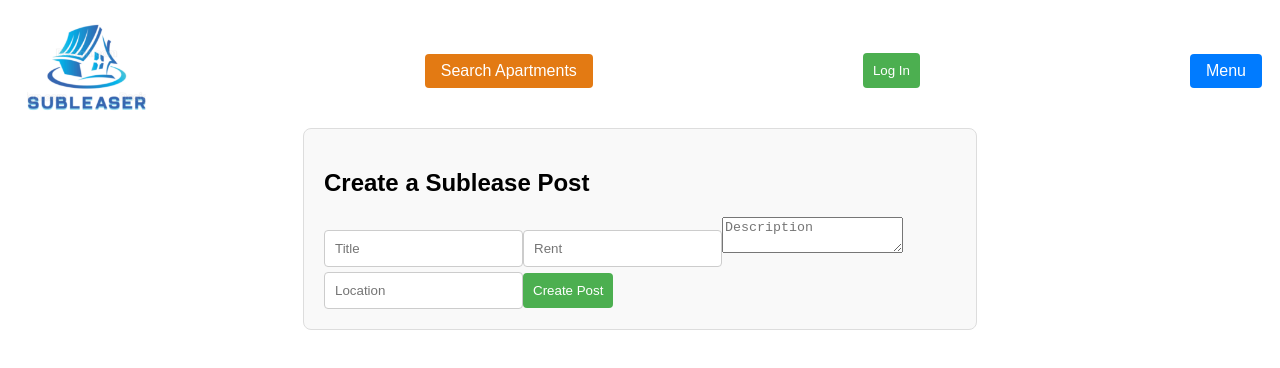
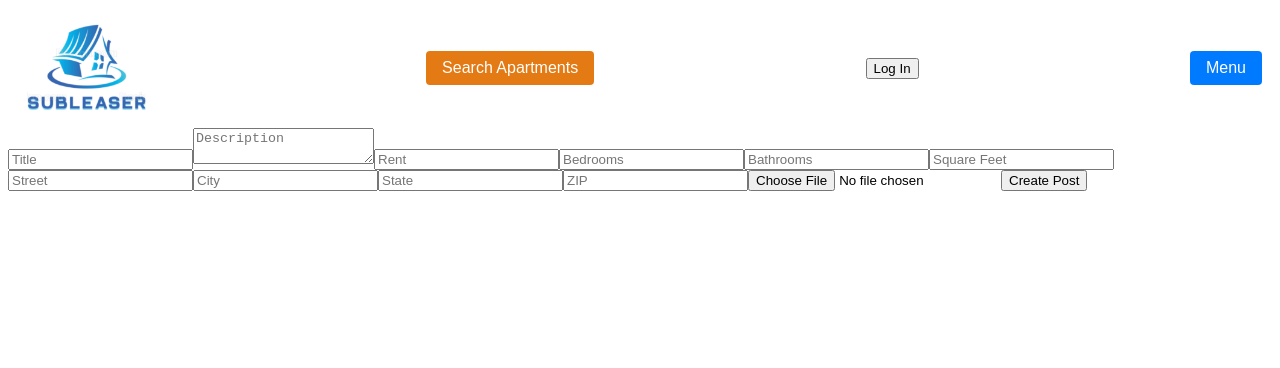
Before and after one commit to jaydenm1751/CIS4914-Project, a React (Create React App) app in the folder frontend/: page /CreatePost in a window 1280 px wide. Shown: the top 368 px of the page. Built offline with nearby package versions, Linux system fonts and the light colour scheme; no server answers.

Commit message:
Added posting ability and file upload functionality in CreatePost.js

```diff
--- a/frontend/package.json
+++ b/frontend/package.json
@@ -5,8 +5,8 @@
   "dependencies": {
     "@emotion/react": "^11.13.3",
     "@emotion/styled": "^11.13.0",
-    "@mui/icons-material": "^6.1.3",
-    "@mui/material": "^6.1.3",
+    "@mui/icons-material": "^6.1.4",
+    "@mui/material": "^6.1.4",
     "@reduxjs/toolkit": "^2.2.7",
     "@testing-library/jest-dom": "^5.14.1",
     "@testing-library/react": "^13.0.0",
--- a/frontend/src/components/CreatePost/CreatePost.js
+++ b/frontend/src/components/CreatePost/CreatePost.js
@@ -1,78 +1,144 @@
 import React, { useState } from 'react';
-import './CreatePost.css'; // Custom CSS file for styling
-import { db } from "../../config/firebase";
+import { db, storage } from '../../config/firebase'; // Import storage from firebase config
 import { collection, addDoc } from 'firebase/firestore';
+import { ref, uploadBytes, getDownloadURL } from 'firebase/storage'; // Import storage utilities
 
-function CreatePost() {
-  // State hooks to manage form fields
-  const [title, setTitle] = useState("");
-  const [rent, setRent] = useState("");
-  const [description, setDescription] = useState("");
-  const [location, setLocation] = useState("");
+const CreatePost = () => {
+  const [title, setTitle] = useState('');
+  const [description, setDescription] = useState('');
+  const [rent, setRent] = useState('');
+  const [numBedrooms, setNumBedrooms] = useState('');
+  const [numBathrooms, setNumBathrooms] = useState('');
+  const [sqft, setSqft] = useState('');
+  const [imageFile, setImageFile] = useState(null); // For storing the selected file
 
-  // Handle file input change
-  // const handlePhotoChange = (e) => {
-  //   setPhoto(e.target.files[0]);
-  // };
+  // Address fields
+  const [street, setStreet] = useState('');
+  const [city, setCity] = useState('');
+  const [state, setState] = useState('');
+  const [zip, setZip] = useState('');
 
-  // Handle form submission
-  const handleCreatePost = async (e) => {
+  // Construct address object
+  const address = {
+    street,
+    city,
+    state,
+    zip,
+  };
+
+  const handleImageChange = (e) => {
+    setImageFile(e.target.files[0]); // Grab the first file selected
+  };
+
+  const handleSubmit = async (e) => {
     e.preventDefault();
+
     try {
-      await addDoc(collection(db, "posts"), {
-        title: title,
-        rent: rent,
-        description: description,
-        location: location,
-        createdAt: new Date(),
-      })
-      console.log("Post added Successfully");
-      //Clears form after creation
-      setTitle("");
-      setRent("");
-      setDescription("");
-      setLocation("");
+      let imageUrl = '';
+      if (imageFile) {
+        // Upload image to Firebase Storage
+        const imageRef = ref(storage, `images/${imageFile.name}`);
+        const snapshot = await uploadBytes(imageRef, imageFile);
+        imageUrl = await getDownloadURL(snapshot.ref); // Get the download URL
+      }
 
+      // Add sublease post to Firestore
+      const subleaseData = {
+        title,
+        description,
+        rent,
+        numBedrooms,
+        numBathrooms,
+        sqft,
+        imageUrl, // Store the image URL from Firebase Storage
+        address,
+      };
+
+      await addDoc(collection(db, 'subleases'), subleaseData);
+      console.log('Sublease added successfully!');
     } catch (error) {
-      console.error("Error adding post: ", error);
+      console.error('Error creating sublease:', error);
     }
   };
-
   return (
-    <div className="create-post-container">
-      <h2>Create a Sublease Post</h2>
-      <form onSubmit={handleCreatePost}>
+    <form onSubmit={handleSubmit}>
       <input
         type="text"
+        placeholder="Title"
         value={title}
         onChange={(e) => setTitle(e.target.value)}
-          placeholder="Title"
+        required
+      />
+      <textarea
+        placeholder="Description"
+        value={description}
+        onChange={(e) => setDescription(e.target.value)}
+        required
+      />
+      <input
+        type="number"
+        placeholder="Rent"
+        value={rent}
+        onChange={(e) => setRent(e.target.value)}
+        required
+      />
+      <input
+        type="number"
+        placeholder="Bedrooms"
+        value={numBedrooms}
+        onChange={(e) => setNumBedrooms(e.target.value)}
+        required
+      />
+      <input
+        type="number"
+        placeholder="Bathrooms"
+        value={numBathrooms}
+        onChange={(e) => setNumBathrooms(e.target.value)}
+        required
+      />
+      <input
+        type="number"
+        placeholder="Square Feet"
+        value={sqft}
+        onChange={(e) => setSqft(e.target.value)}
+        required
+      />
+
+      {/* Address fields */}
+      <input
+        type="text"
+        placeholder="Street"
+        value={street}
+        onChange={(e) => setStreet(e.target.value)}
         required
       />
       <input
         type="text"
-          value={rent}
-          onChange={(e) => setRent(e.target.value)}
-          placeholder="Rent"
-          required
-        />
-        <textarea
-          value={description}
-          onChange={(e) => setDescription(e.target.value)}
-          placeholder="Description"
+        placeholder="City"
+        value={city}
+        onChange={(e) => setCity(e.target.value)}
         required
       />
       <input
         type="text"
-          value={location}
-          onChange={(e) => setLocation(e.target.value)}
-          placeholder="Location"
+        placeholder="State"
+        value={state}
+        onChange={(e) => setState(e.target.value)}
         required
       />
+      <input
+        type="text"
+        placeholder="ZIP"
+        value={zip}
+        onChange={(e) => setZip(e.target.value)}
+        required
+      />
+
+      {/* File input */}
+      <input type="file" accept="image/*" onChange={handleImageChange} required />
       <button type="submit">Create Post</button>
     </form>
-    </div>
   );
-}
+};
 
 export default CreatePost;
```
Also changed, not shown: 2 other files (tests, documents, lock files or other folders). Lines whose indentation alone changed are shown as unchanged.
